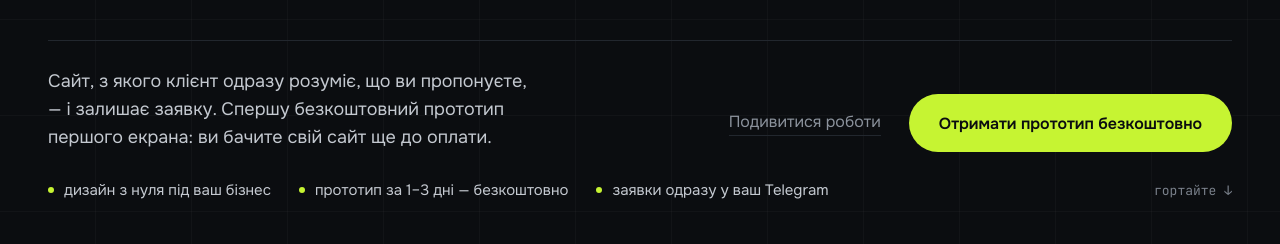
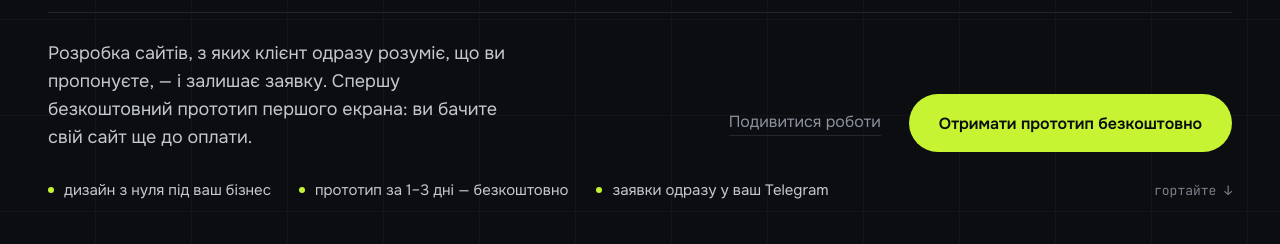
Before and after one commit to oleksandrsites-blip/oleks-web, a plain HTML site: page public/index.html in a window 1280 px wide. Shown: the part 556-800 px from the top of the page. Drawn offline with Linux system fonts and the light colour scheme; a web font is replaced by a local one.

Commit message:
Hero: підзаголовок «Розробка сайтів, з яких клієнт одразу розуміє…»
Co-Authored-By: Claude Opus 5.5 <noreply@anthropic.com>

```diff
--- a/public/index.html
+++ b/public/index.html
@@ -48,7 +48,7 @@
     <canvas class="hero-grid" id="heroGrid" aria-hidden="true"></canvas>
     <h1 class="h1" id="h1" aria-label="Від ідеї до сайту, який продає"><span class="line"><span class="cur"></span></span></h1>
     <div class="foot">
-      <p class="sub reveal" data-r>Сайт, з якого клієнт одразу розуміє, що ви пропонуєте, — і залишає заявку. Спершу безкоштовний прототип першого екрана: ви бачите свій сайт ще до оплати.</p>
+      <p class="sub reveal" data-r>Розробка сайтів, з яких клієнт одразу розуміє, що ви пропонуєте, — і залишає заявку. Спершу безкоштовний прототип першого екрана: ви бачите свій сайт ще до оплати.</p>
       <div class="cta-row reveal d1" data-r id="heroCta">
         <a href="#work" class="tlink">Подивитися роботи</a>
         <a href="https://t.me/LysOleksandr" data-tg="hero" target="_blank" rel="noopener" class="btn">Отримати прототип безкоштовно</a>
```
Also changed, not shown: 1 other file.
